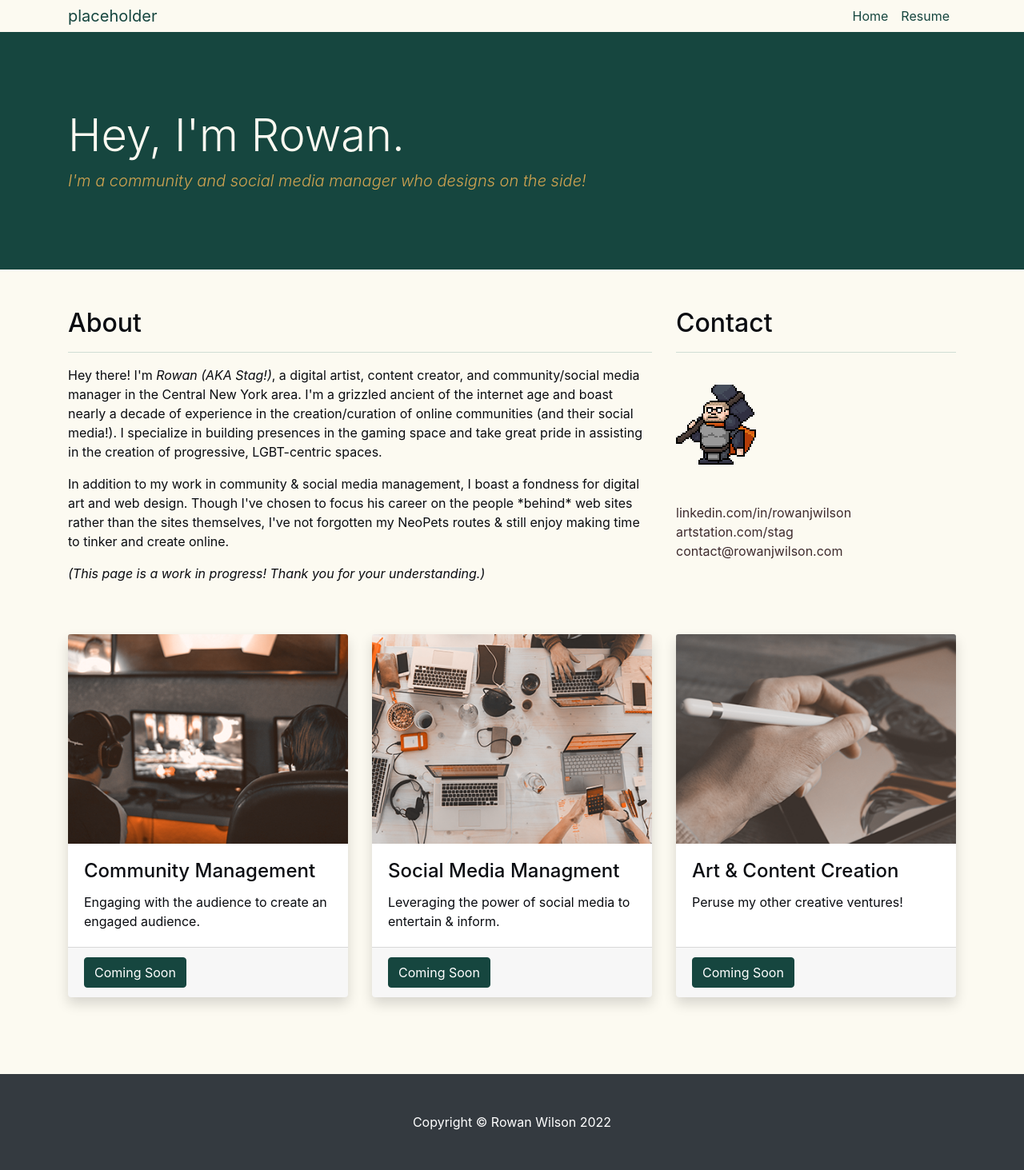
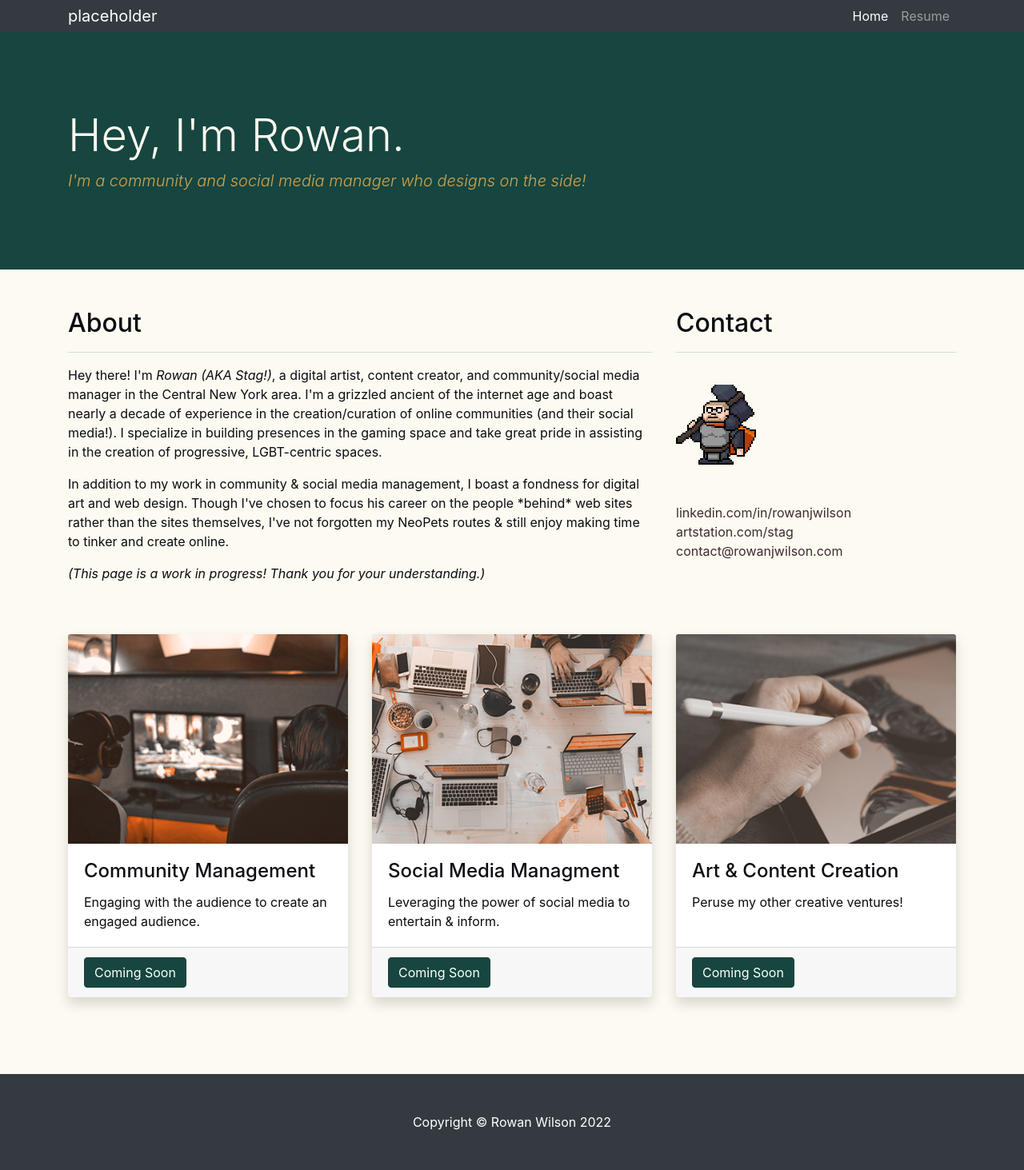
Before and after one commit to stagrunner/rowanjwilson, a Jekyll site: the page built from index.html, in a window 1280 px wide. Shown: the whole page at 80% size. Built offline with Jekyll 4.4.1, drawn with Linux system fonts in a browser that asks for light colours.

Commit message:
Update navigation.html

```diff
--- a/_includes/navigation.html
+++ b/_includes/navigation.html
@@ -1,5 +1,5 @@
 <!-- Navigation -->
-<nav class="navbar navbar-expand-lg" style="#123832">
+<nav class="navbar navbar-expand-lg navbar-dark bg-dark" style="background-color:#123832">
   <div class="container">
     <a class="navbar-brand js-scroll-trigger" href="{{ site.baseurl }}/"
       >placeholder </a
```
